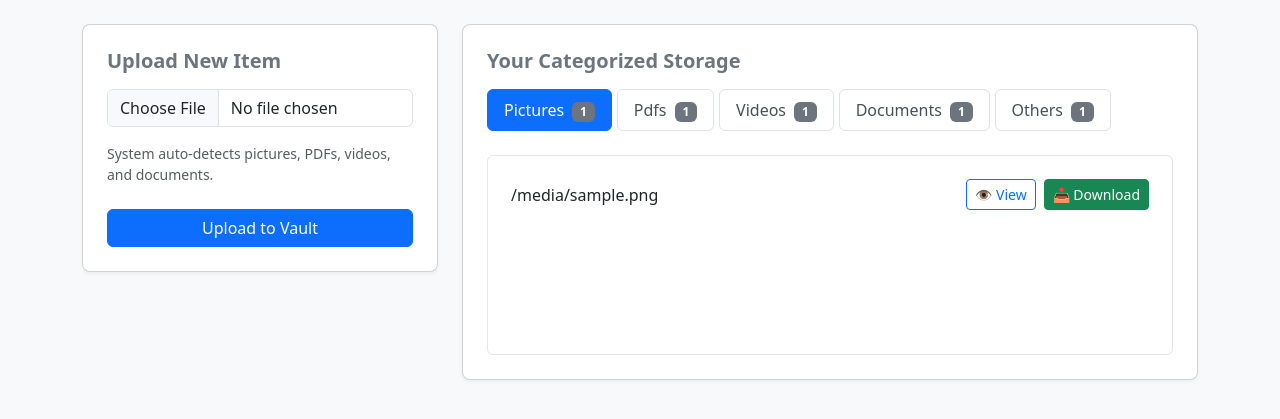
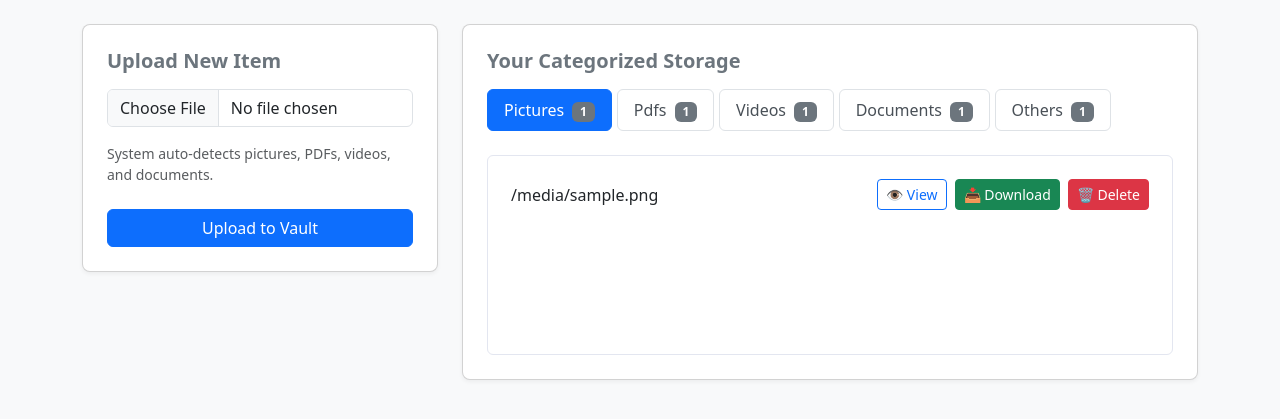
Before and after one commit to jameschowdhurychowdhury-jpg/my-secure-vault, a Flask app: template templates/index.html in a window 1280 px wide. Shown: the part 66-485 px from the top of the page. Run offline with Flask 3, Linux system fonts and the light colour scheme; the template is opened without the code that fills it: most values are stand-ins (such as "Sample title", 1, 10 or a date in 2020).

Commit message:
Force deploy complete layout with delete capabilities

```diff
--- a/app.py
+++ b/app.py
@@ -155,7 +155,7 @@ def download_file(filename):
         flash(f"Could not generate download link: {str(e)}", "danger")
         return redirect(url_for('index'))
 
-# --- NEW: SECURE CLOUD DELETION ROUTE ---
+# --- SECURE DELETION ROUTE ---
 @app.route('/delete/<path:filename>', methods=['POST'])
 @login_required
 def delete_file(filename):
--- a/templates/index.html
+++ b/templates/index.html
@@ -83,16 +83,19 @@
                         </li>
                     </ul>
 
-                    <div class="tab-content id="vaultTabContent" style="min-height: 200px; background-color: #fff; border: 1px solid #e3e6f0; border-radius: 6px; padding: 15px;">
+                    <div class="tab-content" id="vaultTabContent" style="min-height: 200px; background-color: #fff; border: 1px solid #e3e6f0; border-radius: 6px; padding: 15px;">
 
                         <div class="tab-pane fade show active" id="pictures" role="tabpanel">
                             {% if categories['pictures'] %}
                                 {% for file in categories['pictures'] %}
                                     <div class="file-item d-flex justify-content-between align-items-center p-2">
                                         <span class="text-truncate me-3">{{ file }}</span>
-                                        <div class="d-flex flex-shrink-0">
+                                        <div class="d-flex flex-shrink-0 align-items-center">
                                             <a href="{{ url_for('view_file', filename=file) }}" class="btn btn-sm btn-outline-primary me-2" target="_blank">👁️ View</a>
-                                            <a href="{{ url_for('download_file', filename=file) }}" class="btn btn-sm btn-success">📥 Download</a>
+                                            <a href="{{ url_for('download_file', filename=file) }}" class="btn btn-sm btn-success me-2">📥 Download</a>
+                                            <form action="{{ url_for('delete_file', filename=file) }}" method="POST" class="d-inline" onsubmit="return confirm('Are you sure you want to permanently delete this file from the cloud?');">
+                                                <button type="submit" class="btn btn-sm btn-danger">🗑️ Delete</button>
+                                            </form>
                                         </div>
                                     </div>
                                 {% endfor %}
@@ -106,9 +109,12 @@
                                 {% for file in categories['pdfs'] %}
                                     <div class="file-item d-flex justify-content-between align-items-center p-2">
                                         <span class="text-truncate me-3">{{ file }}</span>
-                                        <div class="d-flex flex-shrink-0">
+                                        <div class="d-flex flex-shrink-0 align-items-center">
                                             <a href="{{ url_for('view_file', filename=file) }}" class="btn btn-sm btn-outline-primary me-2" target="_blank">👁️ View</a>
-                                            <a href="{{ url_for('download_file', filename=file) }}" class="btn btn-sm btn-success">📥 Download</a>
+                                            <a href="{{ url_for('download_file', filename=file) }}" class="btn btn-sm btn-success me-2">📥 Download</a>
+                                            <form action="{{ url_for('delete_file', filename=file) }}" method="POST" class="d-inline" onsubmit="return confirm('Are you sure you want to permanently delete this file from the cloud?');">
+                                                <button type="submit" class="btn btn-sm btn-danger">🗑️ Delete</button>
+                                            </form>
                                         </div>
                                     </div>
                                 {% endfor %}
@@ -122,9 +128,12 @@
                                 {% for file in categories['videos'] %}
                                     <div class="file-item d-flex justify-content-between align-items-center p-2">
                                         <span class="text-truncate me-3">{{ file }}</span>
-                                        <div class="d-flex flex-shrink-0">
+                                        <div class="d-flex flex-shrink-0 align-items-center">
                                             <a href="{{ url_for('view_file', filename=file) }}" class="btn btn-sm btn-outline-primary me-2" target="_blank">👁️ View</a>
-                                            <a href="{{ url_for('download_file', filename=file) }}" class="btn btn-sm btn-success">📥 Download</a>
+                                            <a href="{{ url_for('download_file', filename=file) }}" class="btn btn-sm btn-success me-2">📥 Download</a>
+                                            <form action="{{ url_for('delete_file', filename=file) }}" method="POST" class="d-inline" onsubmit="return confirm('Are you sure you want to permanently delete this file from the cloud?');">
+                                                <button type="submit" class="btn btn-sm btn-danger">🗑️ Delete</button>
+                                            </form>
                                         </div>
                                     </div>
                                 {% endfor %}
@@ -138,9 +147,12 @@
                                 {% for file in categories['documents'] %}
                                     <div class="file-item d-flex justify-content-between align-items-center p-2">
                                         <span class="text-truncate me-3">{{ file }}</span>
-                                        <div class="d-flex flex-shrink-0">
+                                        <div class="d-flex flex-shrink-0 align-items-center">
                                             <a href="{{ url_for('view_file', filename=file) }}" class="btn btn-sm btn-outline-primary me-2" target="_blank">👁️ View</a>
-                                            <a href="{{ url_for('download_file', filename=file) }}" class="btn btn-sm btn-success">📥 Download</a>
+                                            <a href="{{ url_for('download_file', filename=file) }}" class="btn btn-sm btn-success me-2">📥 Download</a>
+                                            <form action="{{ url_for('delete_file', filename=file) }}" method="POST" class="d-inline" onsubmit="return confirm('Are you sure you want to permanently delete this file from the cloud?');">
+                                                <button type="submit" class="btn btn-sm btn-danger">🗑️ Delete</button>
+                                            </form>
                                         </div>
                                     </div>
                                 {% endfor %}
@@ -154,9 +166,12 @@
                                 {% for file in categories['others'] %}
                                     <div class="file-item d-flex justify-content-between align-items-center p-2">
                                         <span class="text-truncate me-3">{{ file }}</span>
-                                        <div class="d-flex flex-shrink-0">
+                                        <div class="d-flex flex-shrink-0 align-items-center">
                                             <a href="{{ url_for('view_file', filename=file) }}" class="btn btn-sm btn-outline-primary me-2" target="_blank">👁️ View</a>
-                                            <a href="{{ url_for('download_file', filename=file) }}" class="btn btn-sm btn-success">📥 Download</a>
+                                            <a href="{{ url_for('download_file', filename=file) }}" class="btn btn-sm btn-success me-2">📥 Download</a>
+                                            <form action="{{ url_for('delete_file', filename=file) }}" method="POST" class="d-inline" onsubmit="return confirm('Are you sure you want to permanently delete this file from the cloud?');">
+                                                <button type="submit" class="btn btn-sm btn-danger">🗑️ Delete</button>
+                                            </form>
                                         </div>
                                     </div>
                                 {% endfor %}
```
